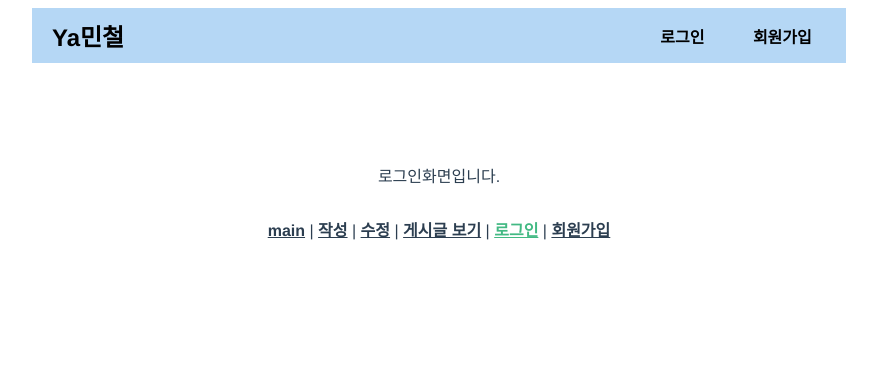
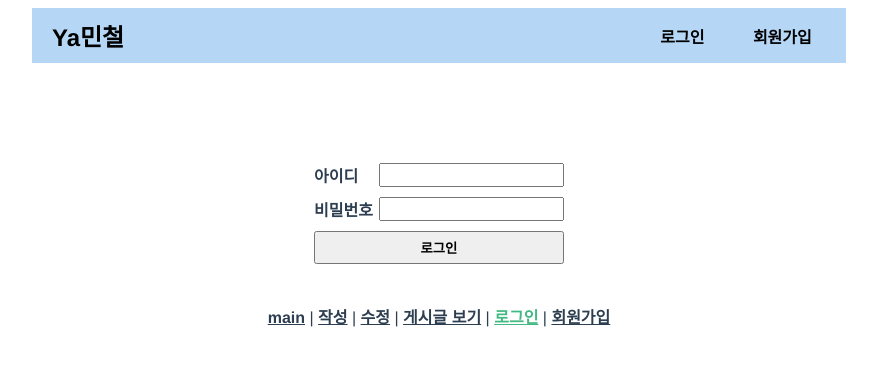
Before and after one commit to leafeafeaf/simple_community, a Vue app in the folder frontend/: page /login in a window 1280 px wide. Shown: the top 366 px of the page, without its empty margins (201-1078 px from the left). Built offline with nearby package versions, Linux system fonts and the light colour scheme.

Commit message:
로그인 ver 1

```diff
--- a/frontend/src/views/LoginView.vue
+++ b/frontend/src/views/LoginView.vue
@@ -1,7 +1,58 @@
-<template lang="">
-  <div>로그인화면입니다.</div>
+<template>
+  <form action="get">
+    <div class="id-div">
+      <div class="id-div-div">
+        <span class="id">아이디</span> <input type="text" name="" id="" />
+      </div>
+    </div>
+    <div class="pw-div">
+      <div class="pw-div-div">
+        <span class="pw">비밀번호</span> <input type="password" name="" id="" />
+      </div>
+    </div>
+    <div class="btn-div">
+      <input class="btn" type="button" value="로그인" />
+    </div>
+  </form>
 </template>
 <script>
 export default {};
 </script>
-<style lang=""></style>
+<style>
+.id-div {
+  display: flex;
+  justify-content: center;
+  margin: 10px;
+}
+.id-div-div {
+  width: 250px;
+  display: flex;
+  justify-content: space-between;
+}
+.id {
+  font-weight: bold;
+}
+
+.pw-div {
+  display: flex;
+  justify-content: center;
+  margin: 10px;
+}
+.pw-div-div {
+  width: 250px;
+  display: flex;
+  justify-content: space-between;
+}
+.pw {
+  font-weight: bold;
+}
+
+.btn-div {
+  margin: 10px;
+}
+.btn {
+  width: 250px;
+  padding: 5px;
+  font-weight: bold;
+}
+</style>
```
